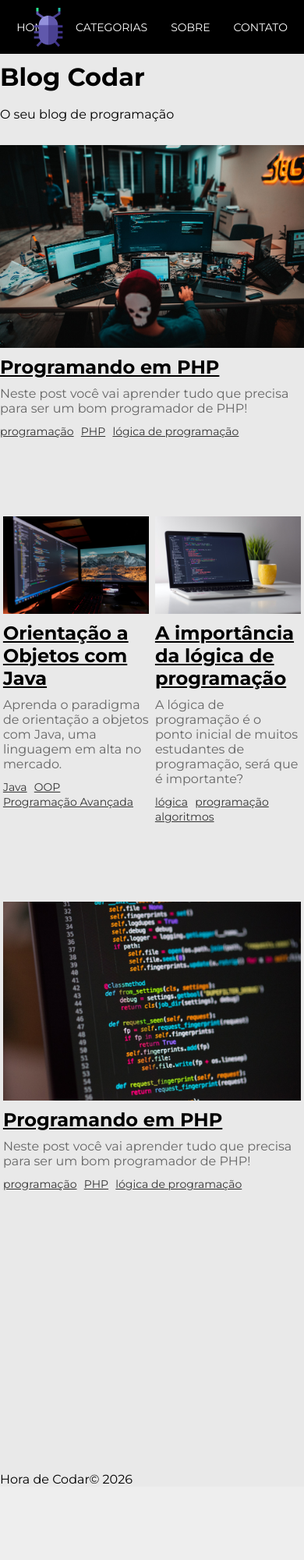
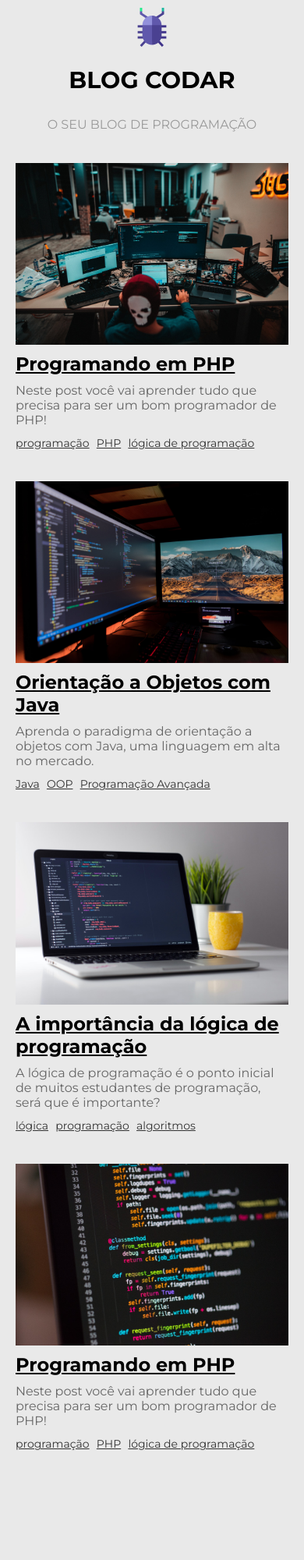
Before and after one commit to RosanneVeri/curso_de_php, a PHP site: page / in a window 390 px wide. Shown: the top 2000 px of the page at 78% size. Before the commit the page ends 1903 px from the top, so only its background shows below. Run offline with PHP 8.4, Linux system fonts and the light colour scheme.

Commit message:
Sexto commit

```diff
--- a/15_BLOG/css/styles.css
+++ b/15_BLOG/css/styles.css
@@ -23,18 +23,20 @@ body {
 
 /*HOME*/
 
-#title.container {
-    min-width: 500px;
-    align-items: center;
+#title-container {
+    min-width: 300px;
+    text-align: center;
     margin-top: 30px;
 
 }
-#title.container h1{
-    font-size: 50px;
+#title-container h1{
+    font-size: 30px;
+
 
 }
-#title.container p{
+#title-container p{
     margin-top: 10px;
+    align-items: center;
     text-transform: uppercase;
     color:#999
 
@@ -102,8 +104,9 @@ body {
 
 }
 
-/*POST --> tag aside*/
-.post-container {
+/*POST */
+
+#post-container {
     display: grid;
     grid-template-columns: 75% 25%;
     grid-template-rows: auto;
@@ -112,7 +115,7 @@ body {
     width: 100%;
     margin: 30px auto 250px;
 }
-.post-container main{
+#post-container main{
   grid-area: main;
   min-width: 0;
 }
@@ -120,13 +123,71 @@ body {
     max-width: 100%;
     height: auto;
 }
+.post-content {
+    line-height: 1.8;
+    margin: 10px;
+
+}
+.img-container {
+    margin-bottom: 30px;
+}
+.img-container img{
+    width: 60%;
+}
+#main-title {
+    font-size: 36px;
+    margin-bottom: 30px;
+}
+#post-description {
+    font-style: italic;
+    margin-bottom: 40px;
+}
 #nav-container {
     grid-area: sidebar;
     padding-left: 20px;
     margin-left: 20px;
 
 }
-/* FOOTER */a
+
+/* POST ASIDE */
+.nav-container {
+    grid-area: sidebar;
+
+}
+#title-container{
+    align-items: center;
+    text-transform: uppercase;
+}
+#tags-title, #categories-title {
+    font-size: 24px;
+    margin-bottom: 10px;
+    background-color: #000;
+    color: #FFF;
+    text-align:center;
+    padding: 10px;
+    font-weight: 300;
+}
+#tag-list, #categories-list {
+    list-style: none;
+
+}
+#tag-list li, #categories-list li {
+    margin-bottom: 10px;
+
+
+}
+#tag-list a, #categories-list a {
+    color: #666;
+    transition: .5s;
+
+
+}
+#tag-list a:hover, #categories-list a:hover {
+    color: #000;
+
+
+}
+/* FOOTER */
 footer {
     width:100%;
     position: absolute;
@@ -179,3 +240,43 @@ footer {
     color: #999;
 
 }
+
+
+/* MOBILE */
+
+@media(max-width:480px) {
+    /* HOME */
+    header {
+        width: 100%;
+
+
+    }
+    #logo {
+        display:block;
+        position: relative;
+        margin: 0 auto;
+        left: 0;
+        width: 50px;
+    }
+    #navbar {
+        display:none;
+    }
+    #title-container {
+        min-width: 100%;
+        margin-top:20px;
+    }
+    #posts-container {
+        margin-top:20px;
+    }
+    .post-box{
+        flex: 100% 1 0;
+        padding: 20px;
+        margin: 0;
+    }
+
+    /* POST */
+
+    #post-container {
+        grid-template-columns:100%;
+    }
+}
```
Also changed, not shown: 15_BLOG/post.php (+14 -12 lines).
